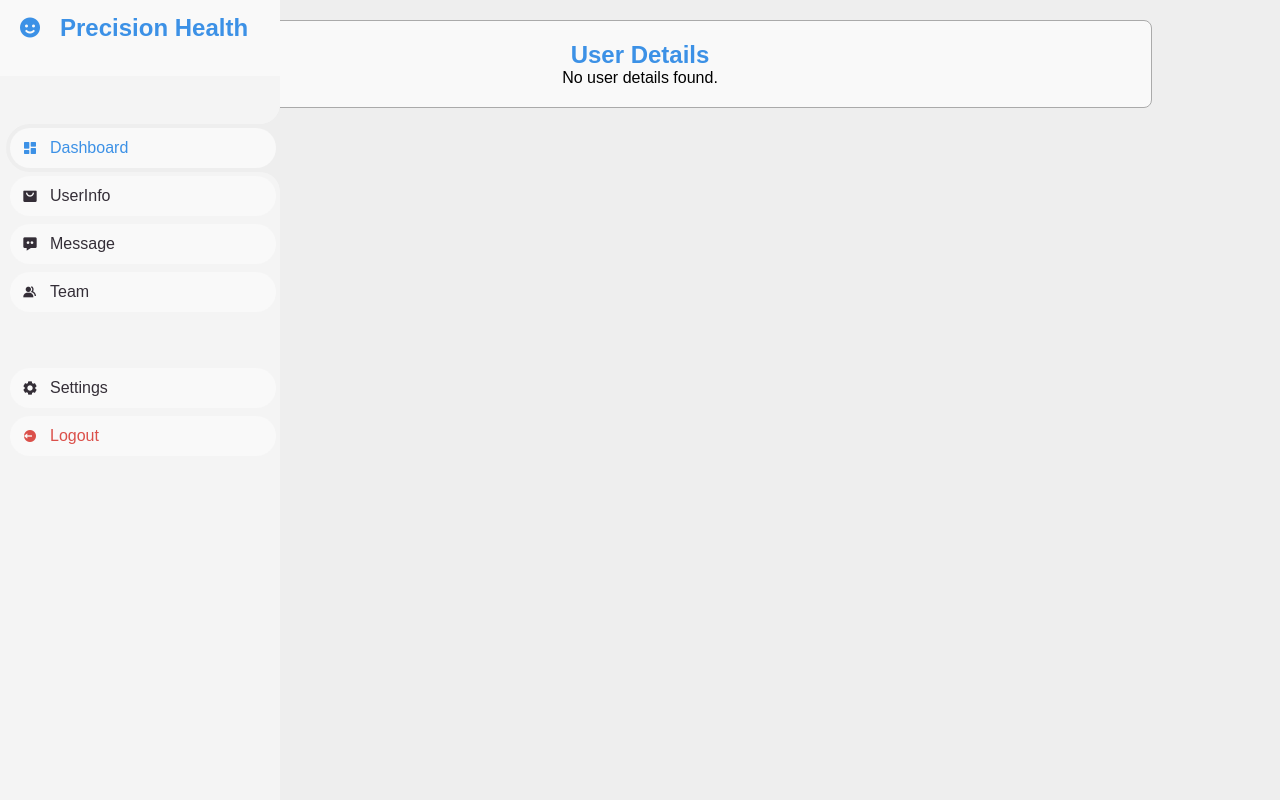
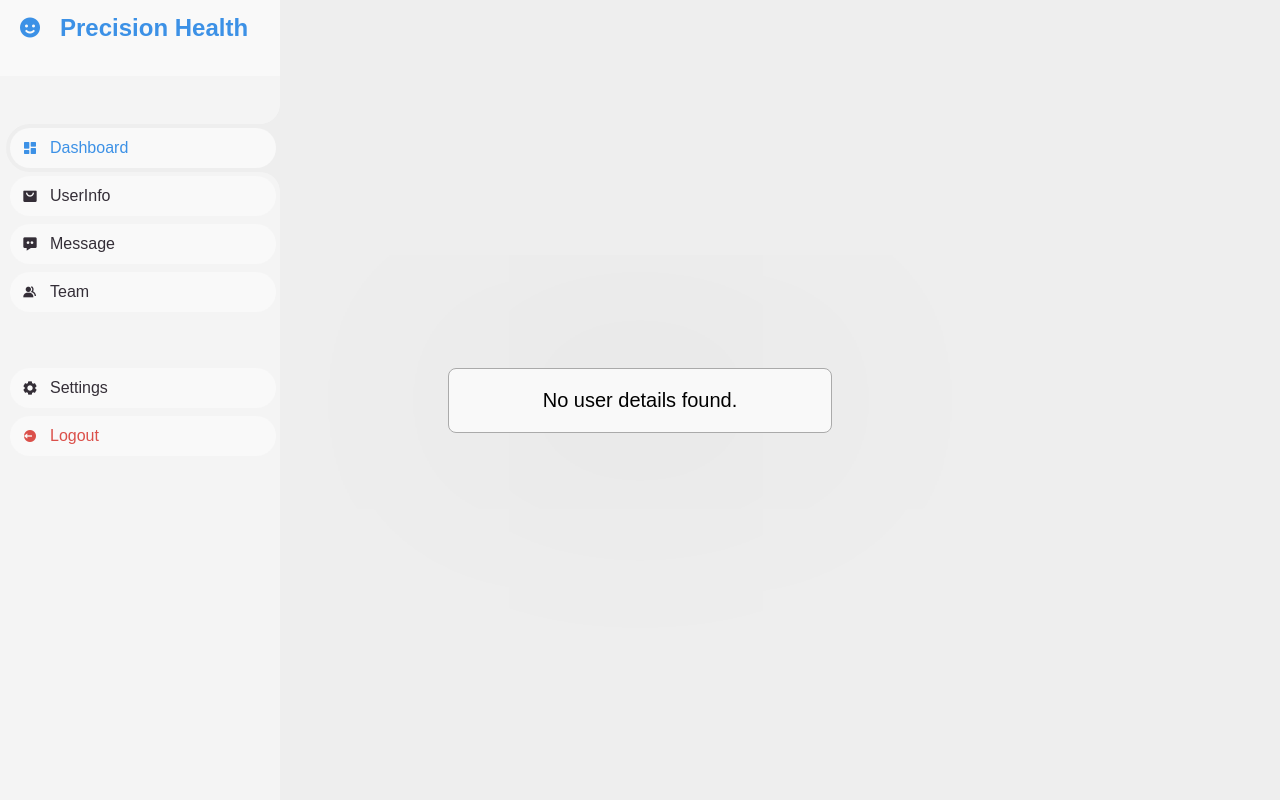
Before and after one commit to tajbidtousif/Precision-Health.AI, a PHP site: page /admin-panel/User_details.php in a window 1280 px wide. Run offline with PHP 8.4, Linux system fonts and the light colour scheme.

Commit message:
Admin panel

```diff
--- a/admin-panel/User_details.php
+++ b/admin-panel/User_details.php
@@ -57,20 +57,29 @@ include('Sidebar.php');
             padding: 0;
             font-family: 'Poppins', sans-serif;
             background-color: var(--grey);
+            display: flex;
+            align-items: center;
+            justify-content: center;
+            height: 100vh;
         }
 
         #content {
-            margin: 20px auto;
+            font-size: 20px;
+            position: absolute;
             padding: 20px;
-            width: 80%;
+            width: 30%;
             background-color: var(--light);
             border: 1px solid var(--dark-grey);
             border-radius: 8px;
             text-align: center;
+            cursor: pointer;
+            left: 35%;
+            box-shadow: 0 0 300px rgba(0, 0, 0, 0.1);
+
         }
 
-        h2 {
-            color: var(--blue);
+        strong {
+            font-weight: bold;
         }
     </style>
 </head>
@@ -78,21 +87,19 @@ include('Sidebar.php');
 <body>
 
     <div id="content">
+        <?php
+        if (isset($user_details)) {
+            echo "<p><strong>User ID:</strong> {$user_details['uid']}</p>";
+            echo "<p><strong>Name:</strong> {$user_details['name']}</p>";
+            echo "<p><strong>Email:</strong> {$user_details['email']}</p>";
+            echo "<p><strong>Status:</strong> {$user_details['status']}</p>";
 
-        <h2>User Details</h2>
-        <?php
-
-        if (isset($user_details)) {
-            echo "<p>User ID: {$user_details['uid']}</p>";
-            echo "<p>Name: {$user_details['name']}</p>";
-            echo "<p>Email: {$user_details['email']}</p>";
-            echo "<p>Status: {$user_details['status']}</p>";
-            // Add more details as needed
         } else {
             echo "<p>No user details found.</p>";
         }
         ?>
     </div>
+
 </body>
 
 </html>
```
